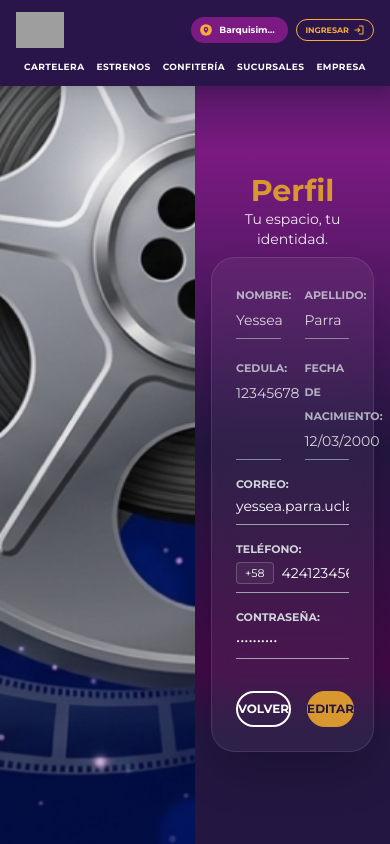
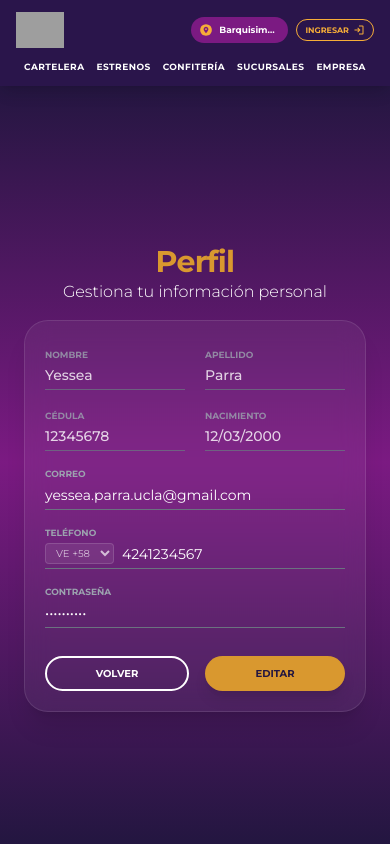
Before and after one commit to promo-69/frontend-web, a React (Vite) app: page / in a window 390 px wide. Built offline with nearby package versions, Linux system fonts and the light colour scheme; grey boxes are pictures that could not be loaded.

Commit message:
Profile responsive

```diff
--- a/src/components/forms/FormEditProfile.jsx
+++ b/src/components/forms/FormEditProfile.jsx
@@ -1,34 +1,40 @@
-import { useState } from 'react';
-import { EditIcon, EyeIcon, EyeOffIcon, ChevronDownIcon } from '../ui/IconosProyect';
+import { useState, useEffect } from 'react';
+import { EditIcon, EyeIcon, EyeOffIcon } from '../ui/IconosProyect';
 
 function FormEditProfile({ userData, step, setStep, onSave }) {
   const [showPassword, setShowPassword] = useState(false);
-
-  // Estados para controlar los valores y errores
   const [email, setEmail] = useState(userData.email);
   const [password, setPassword] = useState(userData.password);
-  const [phone, setPhone] = useState(userData.cellphone);
+  const [phoneBody, setPhoneBody] = useState("");
+  const [prefix, setPrefix] = useState("+58");
   const [errors, setErrors] = useState({ email: '', password: '' });
 
   const isEditing = step === 'editing';
 
+  useEffect(() => {
+    setEmail(userData.email);
+    setPassword(userData.password);
+    if (userData.cellphone?.startsWith('+')) {
+      setPrefix(userData.cellphone.substring(0, 3));
+      setPhoneBody(userData.cellphone.substring(3));
+    } else {
+      setPhoneBody(userData.cellphone || "");
+    }
+    setShowPassword(false);
+  }, [userData, step]);
+
   const validate = () => {
     let newErrors = { email: '', password: '' };
     let isValid = true;
-
-    // Validación de correo: debe contener @
     if (!email.includes('@')) {
-      newErrors.email = 'El correo debe contener un "@"';
+      newErrors.email = 'Correo inválido';
       isValid = false;
     }
-
-    // Validación de contraseña: 8-20 caracteres, letras, números y especiales
     const passRegex = /^(?=.*[a-zA-Z])(?=.*\d)(?=.*[!@#$%^&*(),.?":{}|<>]).{8,20}$/;
     if (!passRegex.test(password)) {
-      newErrors.password = 'Debe tener 8-20 caracteres (letras, números y caracteres especiales)';
+      newErrors.password = 'Clave no cumple requisitos';
       isValid = false;
     }
-
     setErrors(newErrors);
     return isValid;
   };
@@ -36,111 +42,110 @@ function FormEditProfile({ userData, step, setStep, onSave }) {
   const handleSubmit = (e) => {
     e.preventDefault();
     if (isEditing && validate()) {
-      onSave({ email, password, phone });
+      onSave({ email, password, cellphone: `${prefix}${phoneBody}` });
     }
   };
 
-  const fieldContainerClass = (fieldName) =>
-    `border-b pb-1 flex flex-col ${isEditing ? (errors[fieldName] ? 'border-red-500' : 'border-[#D9982F]') : 'border-gray-400'}`;
+  const containerClass = (field) =>
+    `border-b flex flex-col ${isEditing ? (errors[field] ? 'border-red-500' : 'border-[#D9982F]') : 'border-gray-500'}`;
 
   return (
-    <div className="w-full bg-white/5 p-6 rounded-3xl backdrop-blur-md border border-white/10 shadow-2xl">
+    /* Ajuste de escala: max-w-sm (384px) es el punto medio ideal para pantallas grandes */
+    <div className="w-full max-w-[360px] bg-white/5 p-5 rounded-3xl backdrop-blur-md border border-white/10 shadow-xl">
       <form className="space-y-4 text-white" onSubmit={handleSubmit}>
 
-        {/* Nombre / Apellido / Cédula / Fecha (Sin cambios) */}
-        <div className="grid grid-cols-2 gap-6 opacity-80">
-          <div className="border-b border-gray-400 pb-1">
-            <label className="text-[11px] font-bold text-gray-300 uppercase">Nombre:</label>
-            <p className="text-sm py-1">{userData.name}</p>
+        {/* Datos Fijos - Ligero aumento de gap y texto */}
+        <div className="grid grid-cols-2 gap-x-5 gap-y-3 opacity-80">
+          <div className="border-b border-gray-500 pb-1">
+            <label className="text-[9px] font-bold text-gray-400 uppercase">Nombre</label>
+            <p className="text-sm font-medium truncate">{userData.name}</p>
           </div>
-          <div className="border-b border-gray-400 pb-1">
-            <label className="text-[11px] font-bold text-gray-300 uppercase">Apellido:</label>
-            <p className="text-sm py-1">{userData.lastname}</p>
+          <div className="border-b border-gray-500 pb-1">
+            <label className="text-[9px] font-bold text-gray-400 uppercase">Apellido</label>
+            <p className="text-sm font-medium truncate">{userData.lastname}</p>
+          </div>
+          <div className="border-b border-gray-500 pb-1">
+            <label className="text-[9px] font-bold text-gray-400 uppercase">Cédula</label>
+            <p className="text-sm font-medium truncate">{userData.id}</p>
+          </div>
+          <div className="border-b border-gray-500 pb-1">
+            <label className="text-[9px] font-bold text-gray-400 uppercase">Nacimiento</label>
+            <p className="text-sm font-medium truncate">{userData.birth}</p>
           </div>
         </div>
 
-        <div className="grid grid-cols-2 gap-6 opacity-80">
-          <div className="border-b border-gray-400 pb-1">
-            <label className="text-[11px] font-bold text-gray-300 uppercase">Cedula:</label>
-            <p className="text-sm py-1">{userData.id}</p>
-          </div>
-          <div className="border-b border-gray-400 pb-1">
-            <label className="text-[11px] font-bold text-gray-300 uppercase">Fecha de Nacimiento:</label>
-            <p className="text-sm py-1">{userData.birth}</p>
-          </div>
-        </div>
-
-        {/* Correo con Validación */}
-        <div className={fieldContainerClass('email')}>
-          <label className="text-[11px] font-bold text-gray-300 uppercase">Correo:</label>
+        {/* Correo */}
+        <div className={containerClass('email')}>
+          <label className="text-[9px] font-bold text-gray-400 uppercase">Correo</label>
           <div className="flex items-center justify-between gap-2">
             <input
               type="text"
               readOnly={!isEditing}
               value={email}
               onChange={(e) => setEmail(e.target.value)}
-              className="bg-transparent w-full outline-none text-sm py-1 text-white"
+              className="bg-transparent w-full outline-none text-sm py-1"
             />
-            {isEditing && <EditIcon className="w-4 h-4 text-white opacity-80" />}
+            {isEditing && <EditIcon className="w-4 h-4 opacity-70" />}
           </div>
-          {isEditing && errors.email && <span className="text-[10px] text-red-500 mt-1">{errors.email}</span>}
+          {isEditing && errors.email && <span className="text-[9px] text-red-400 italic">{errors.email}</span>}
         </div>
 
         {/* Teléfono */}
-        <div className={`border-b pb-1 flex flex-col ${isEditing ? 'border-[#D9982F]' : 'border-gray-400'}`}>
-          <label className="text-[11px] font-bold text-gray-300 uppercase">Teléfono:</label>
+        <div className={`border-b flex flex-col ${isEditing ? 'border-[#D9982F]' : 'border-gray-500'}`}>
+          <label className="text-[9px] font-bold text-gray-400 uppercase">Teléfono</label>
           <div className="flex items-center gap-2 py-1">
-             <div className="bg-white/5 border border-white/20 rounded px-2 py-0.5 text-[11px]">
-               +58
-             </div>
+            <select
+              disabled={!isEditing}
+              value={prefix}
+              onChange={(e) => setPrefix(e.target.value)}
+              className="bg-white/10 border border-white/20 rounded px-1.5 py-0.5 text-[10px] text-white outline-none cursor-pointer"
+            >
+              <option value="+58" className="bg-[#231640]">VE +58</option>
+              <option value="+57" className="bg-[#231640]">CO +57</option>
+            </select>
             <input
               type="text"
               readOnly={!isEditing}
-              value={phone}
-              onChange={(e) => setPhone(e.target.value)}
-              className="bg-transparent w-full outline-none text-sm text-white"
+              value={phoneBody}
+              onChange={(e) => setPhoneBody(e.target.value)}
+              className="bg-transparent w-full outline-none text-sm"
             />
-            {isEditing && <EditIcon className="w-4 h-4 text-white opacity-80" />}
           </div>
         </div>
 
-        {/* Contraseña con Validación */}
-        <div className={fieldContainerClass('password')}>
-          <label className="text-[11px] font-bold text-gray-300 uppercase">Contraseña:</label>
-          <div className="flex items-center justify-between gap-2 py-1 relative">
+        {/* Contraseña */}
+        <div className={containerClass('password')}>
+          <label className="text-[9px] font-bold text-gray-400 uppercase">Contraseña</label>
+          <div className="flex items-center justify-between gap-2 py-1">
             <input
-              type={showPassword ? "text" : "password"}
+              type={isEditing && showPassword ? "text" : "password"}
               readOnly={!isEditing}
               value={password}
               onChange={(e) => setPassword(e.target.value)}
-              className="bg-transparent w-full outline-none text-sm text-white"
+              className="bg-transparent w-full outline-none text-sm"
             />
             {isEditing && (
-              <div className="flex items-center gap-2">
-                <button type="button" onClick={() => setShowPassword(!showPassword)}>
-                  {showPassword ? <EyeOffIcon className="w-4 h-4 text-gray-400" /> : <EyeIcon className="w-4 h-4 text-gray-400" />}
-                </button>
-                <EditIcon className="w-4 h-4 text-white opacity-80" />
-              </div>
+              <button type="button" onClick={() => setShowPassword(!showPassword)}>
+                {showPassword ? <EyeOffIcon className="w-4 h-4" /> : <EyeIcon className="w-4 h-4" />}
+              </button>
             )}
           </div>
-          {isEditing && errors.password && <span className="text-[10px] text-red-500 mt-1">{errors.password}</span>}
+          {isEditing && errors.password && <span className="text-[9px] text-red-400 italic leading-tight">{errors.password}</span>}
         </div>
 
-        {/* Botones */}
-        <div className="flex gap-4 pt-4">
+        {/* Botones - Aumento sutil de tamaño */}
+        <div className="flex gap-4 pt-3">
           <button
             type="button"
             onClick={() => setStep('view')}
-            className="flex-1 border-2 border-white rounded-full py-2 font-bold text-xs uppercase hover:bg-white/10 transition-colors"
+            className="flex-1 border-2 border-white rounded-full py-2 font-bold text-[10px] uppercase hover:bg-white/5 transition-all"
           >
             Volver
           </button>
-
           <button
             type={isEditing ? "submit" : "button"}
             onClick={() => !isEditing && setStep('confirming')}
-            className="flex-1 bg-[#D9982F] text-[#231640] font-bold rounded-full py-2 text-xs uppercase hover:bg-[#c48928] transition-colors"
+            className="flex-1 bg-[#D9982F] text-[#231640] font-bold rounded-full py-2 text-[10px] uppercase transition-all active:scale-95 shadow-lg"
           >
             {isEditing ? 'Guardar' : 'Editar'}
           </button>
--- a/src/pages/private/user/profile.jsx
+++ b/src/pages/private/user/profile.jsx
@@ -5,45 +5,54 @@ import FormEditProfile from '../../../components/forms/FormEditProfile';
 
 function Profile() {
   const [step, setStep] = useState('view');
-
-  const userData = {
+  const [user, setUser] = useState({
     name: "Yessea",
     lastname: "Parra",
     id: "12345678",
     birth: "12/03/2000",
     email: "yessea.parra.ucla@gmail.com",
-    cellphone: "4241234567",
+    cellphone: "+584241234567",
     password: "helloworld"
+  });
+
+  const handleUpdate = (updatedData) => {
+    setUser(prev => ({ ...prev, ...updatedData }));
+    setStep('view');
+    alert("¡Perfil actualizado con éxito!");
   };
 
   return (
-    <div className="bg-[linear-gradient(to_bottom,#231640_0%,#7B1A82_18%,#231640_53%,#420946_79%,#231640_87%)] h-screen w-full flex pt-20 overflow-hidden font-montserrat relative">
+    <div className="bg-[#231640] h-[calc(100vh-80px)] w-full flex flex-col md:flex-row font-montserrat relative mt-[80px] overflow-hidden">
 
-      {/* Imagen (Lado Izquierdo) */}
-      <div className="w-1/2 h-full flex items-start justify-center">
-        <img src={profileImage} className="w-full h-full object-cover" alt="perfil" />
+      {/* Imagen pegada al header y al borde izquierdo */}
+      <div className="hidden md:block md:w-1/2 h-full">
+        <img
+          src={profileImage}
+          className="w-full h-full object-cover object-left-top"
+          alt="perfil"
+        />
       </div>
 
-      {/* Área del Formulario (Lado Derecho) */}
-      <div className="w-1/2 flex items-center justify-center p-4">
-        <div className="flex flex-col items-center w-full max-w-sm">
-          <div className="text-center mb-2">
-            <h1 className="text-[#D9982F] text-3xl font-bold">Perfil</h1>
-            <p className="text-white text-sm opacity-90">Tu espacio, tu identidad.</p>
+      {/* Formulario con el título desplazado hacia abajo */}
+      <div className="w-full md:w-1/2 h-full flex flex-col items-center justify-center p-6 md:p-12 z-10 bg-[linear-gradient(to_bottom,#231640_0%,#7B1A82_50%,#231640_100%)]">
+        <div className="flex flex-col items-center w-full max-w-sm lg:max-w-md pt-8">
+          <div className="text-center mb-4">
+            <h1 className="text-[#D9982F] text-3xl md:text-5xl font-bold tracking-tight">Perfil</h1>
+            <p className="text-white text-s font-light">Gestiona tu información personal</p>
           </div>
 
           <FormEditProfile
-            userData={userData}
+            userData={user}
             step={step}
             setStep={setStep}
-            onSave={() => setStep('view')}
+            onSave={handleUpdate}
           />
         </div>
       </div>
 
-      {/* Modal de Validación */}
       {step === 'confirming' && (
         <Edit
+          correctPassword={user.password}
           onConfirm={() => setStep('editing')}
           onCancel={() => setStep('view')}
         />
```
Also changed, not shown: src/components/ui/Edit.jsx (+27 -6 lines).
